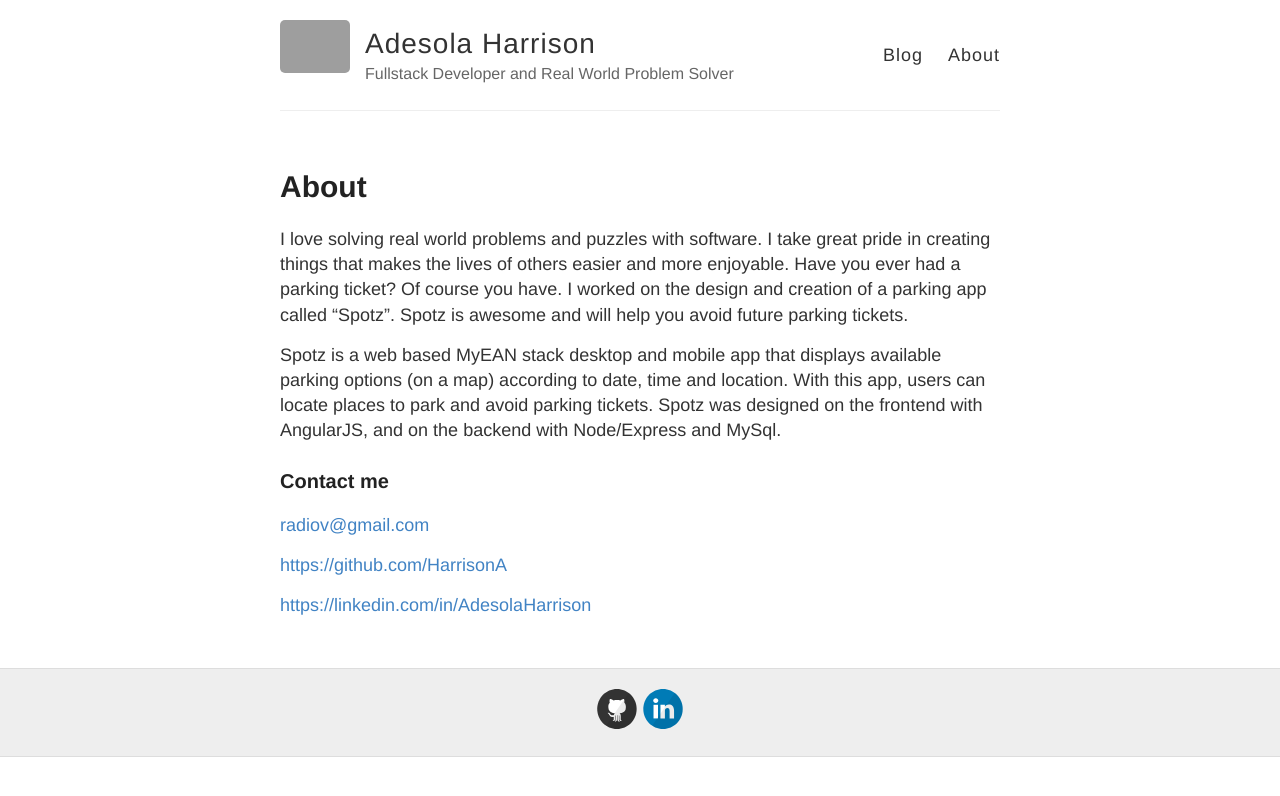
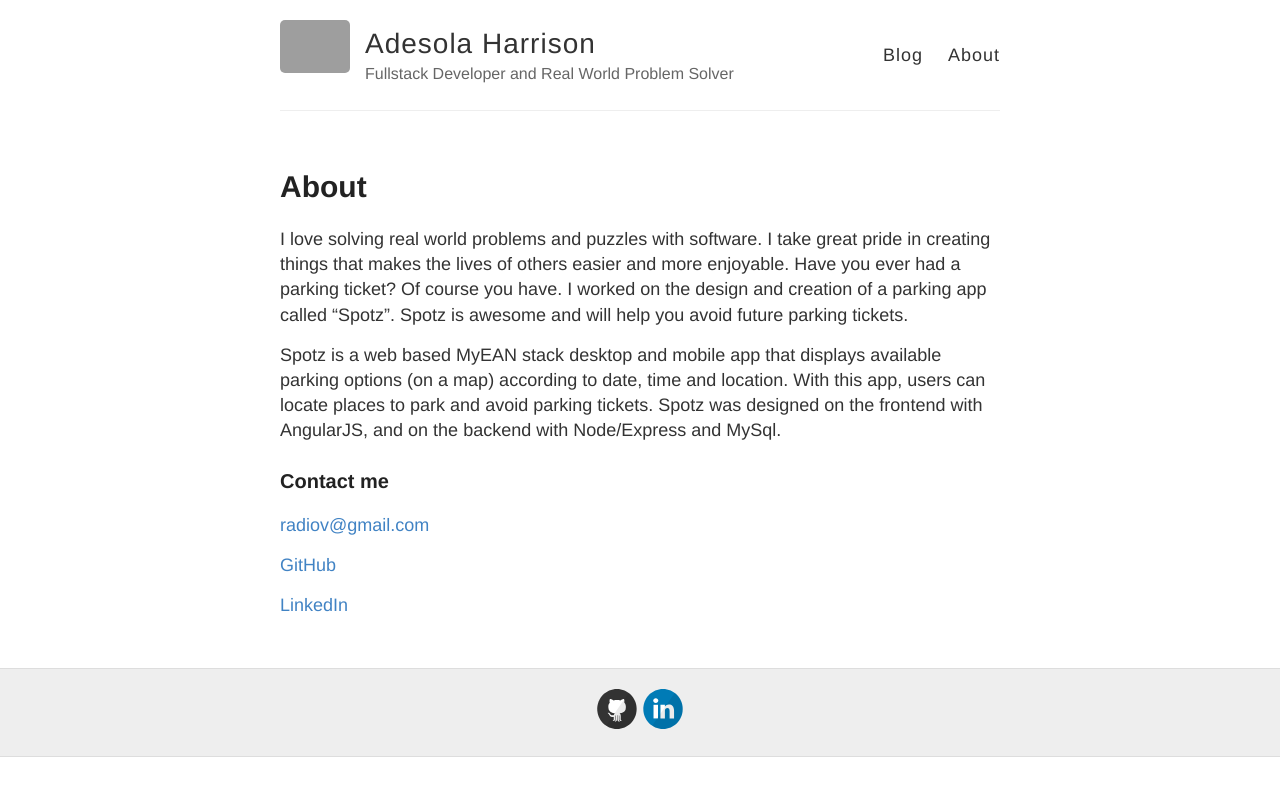
Before and after one commit to HarrisonA/HarrisonA.github.io, a Jekyll site: the page built from about.md, in a window 1280 px wide. Shown: the top 796 px of the page. Built offline with Jekyll 4.4.1, drawn with Linux system fonts in a browser that asks for light colours; Markdown is read by kramdown in place of the engine named in the settings; part of the change alters nothing that is shown; grey boxes are pictures that could not be loaded.

Commit message:
url updates

```diff
--- a/about.md
+++ b/about.md
@@ -13,6 +13,6 @@ Spotz is a web based MyEAN stack desktop and mobile app that displays available
 
 [radiov@gmail.com](mailto:radiov@gmail.com)
 
-[https://github.com/HarrisonA](GitHub)
+[GitHub](https://github.com/HarrisonA)
 
-[https://linkedin.com/in/AdesolaHarrison](LinkedIn)
+[LinkedIn](https://linkedin.com/in/AdesolaHarrison)
```
